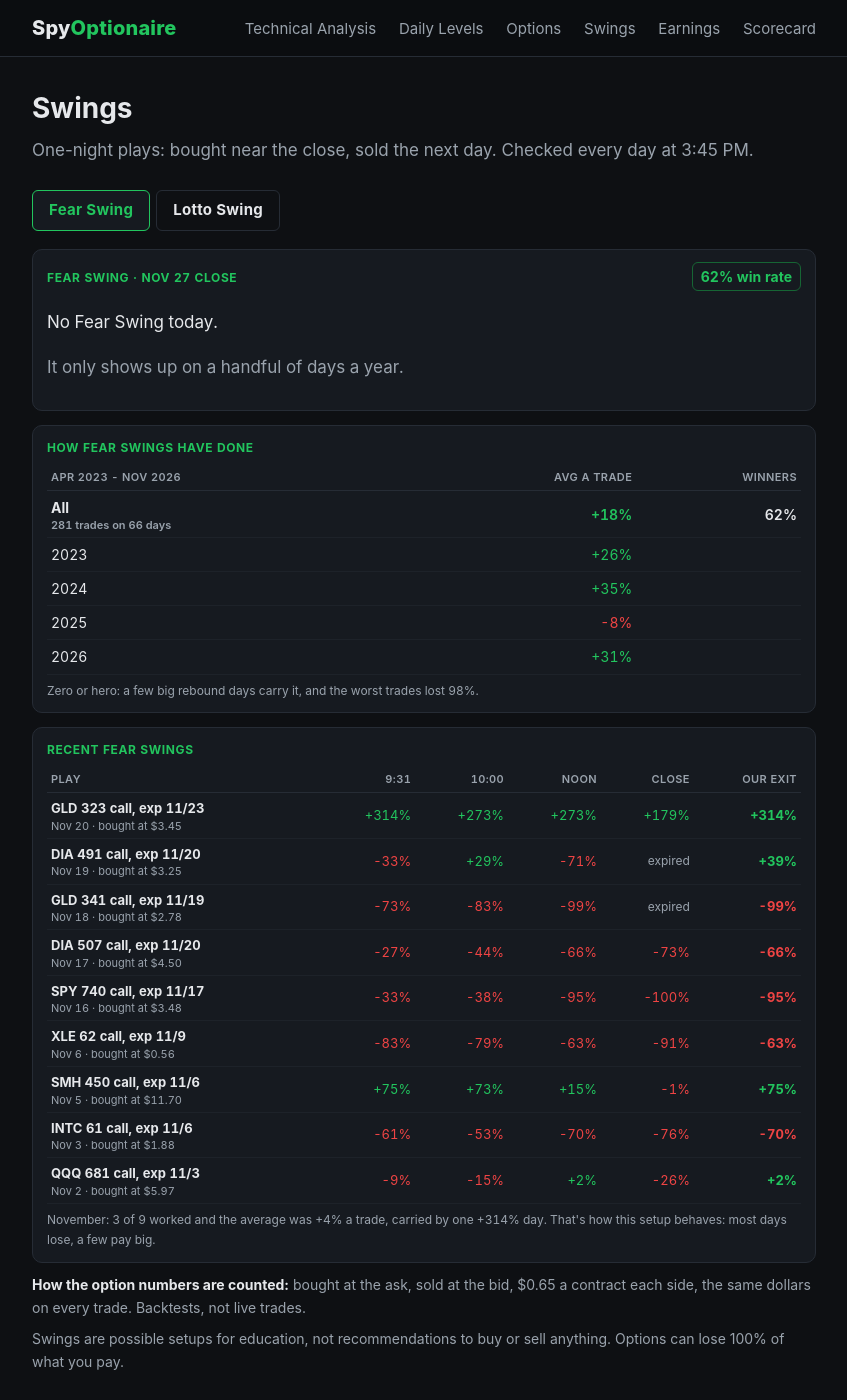
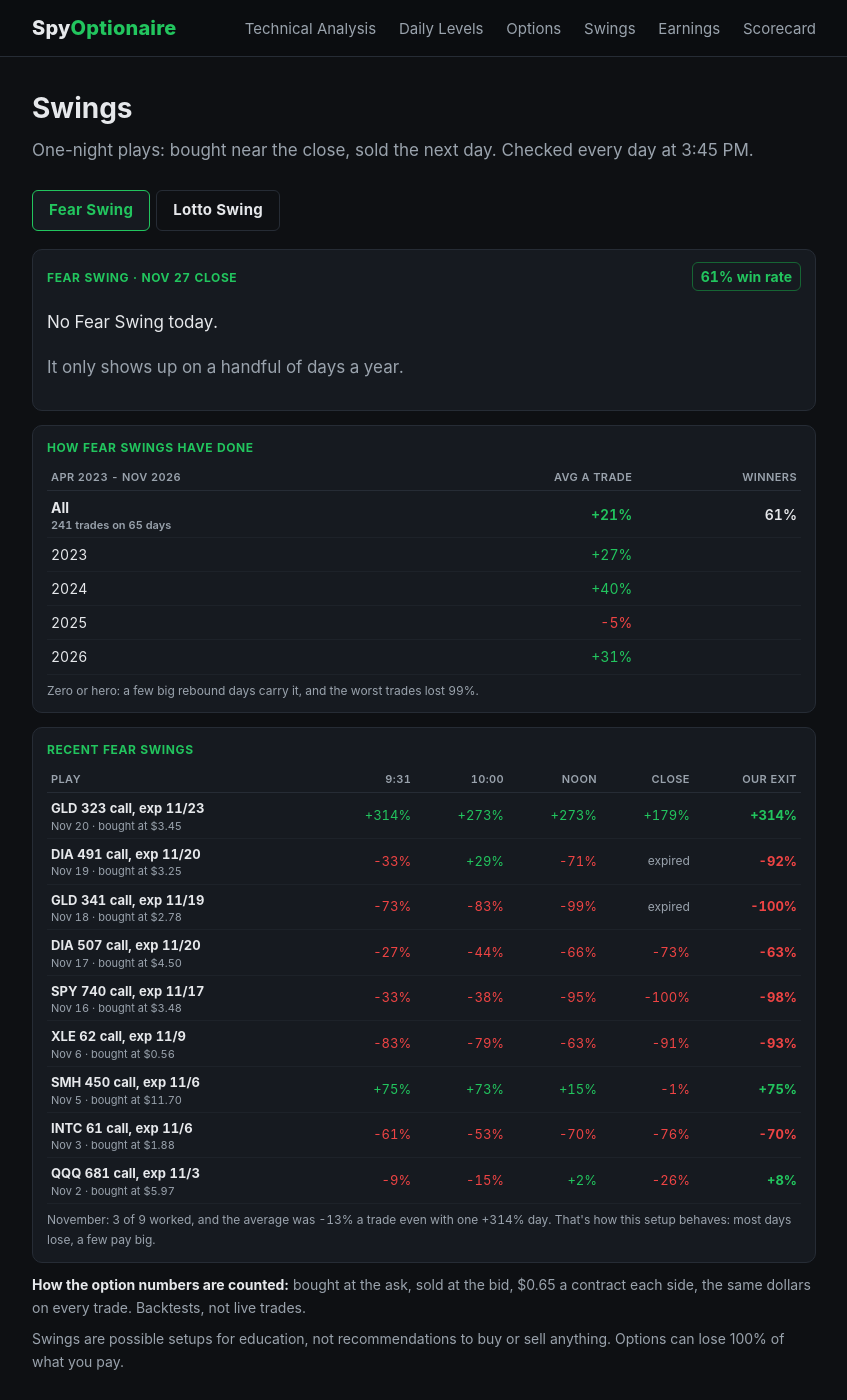
Before and after one commit to SpyOptionaire/spyoptionaire.github.io, a Jekyll site: the page built from swings.html, in a window 1280 px wide and 1400 px high. Shown: the whole window, without its empty margins (216-1063 px from the left). Built offline with Jekyll 4.4.1, drawn with Linux system fonts in a browser that asks for light colours.

Commit message:
Swings: new exit for both swings (records and the Our exit column re-scored), Fear Swing 61% win rate, Lotto 39-43%
Co-Authored-By: Claude Opus 5.5 <noreply@anthropic.com>
Claude-Session: https://claude.ai/code/session_01EnXCpuWUg6oc66XeZWqt4P

```diff
--- a/_data/swing_options.json
+++ b/_data/swing_options.json
@@ -2,39 +2,39 @@
  "period": "Apr 2023 - Nov 2026",
  "method": "Bought at the ask at 3:45 PM, sold at the bid the next day, $0.65 a contract each side, the same dollars on every trade.",
  "fear": {
-  "days": 66,
+  "days": 65,
   "days_by_year": "8 / 10 / 21 / 27",
-  "trades": 281,
-  "avg": 18,
+  "trades": 241,
+  "avg": 21,
   "med": 30,
-  "win": 62,
-  "worst": 98,
+  "win": 61,
+  "worst": 99,
   "years": [
    {
     "y": "2023",
-    "v": 26
+    "v": 27
    },
    {
     "y": "2024",
-    "v": 35
+    "v": 40
    },
    {
     "y": "2025",
-    "v": -8
+    "v": -5
    },
    {
     "y": "2026",
     "v": 31
    }
   ],
-  "winrate": "62%"
+  "winrate": "61%"
  },
  "watch": {
-  "call_win": 48,
+  "call_win": 43,
   "call_avg": -4,
-  "put_win": 42,
+  "put_win": 39,
   "put_avg": -14,
-  "winrate": "42-48%"
+  "winrate": "39-43%"
  },
  "stock": {
   "up": 59,
--- a/_data/swings.json
+++ b/_data/swings.json
@@ -68,7 +68,7 @@
    "noon": -71,
    "close": null,
    "best": 41,
-   "plan": 39,
+   "plan": -92,
    "cells": [
     -33,
     29,
@@ -86,7 +86,7 @@
    "noon": -99,
    "close": null,
    "best": -73,
-   "plan": -99,
+   "plan": -100,
    "cells": [
     -73,
     -83,
@@ -104,7 +104,7 @@
    "noon": -66,
    "close": -73,
    "best": -25,
-   "plan": -66,
+   "plan": -63,
    "cells": [
     -27,
     -44,
@@ -122,7 +122,7 @@
    "noon": -95,
    "close": -100,
    "best": -32,
-   "plan": -95,
+   "plan": -98,
    "cells": [
     -33,
     -38,
@@ -140,7 +140,7 @@
    "noon": -63,
    "close": -91,
    "best": -51,
-   "plan": -63,
+   "plan": -93,
    "cells": [
     -83,
     -79,
@@ -194,7 +194,7 @@
    "noon": 2,
    "close": -26,
    "best": 29,
-   "plan": 2,
+   "plan": 8,
    "cells": [
     -9,
     -15,
@@ -394,7 +394,7 @@
    "fear_win": 61.5
   }
  },
- "previous_note": "November: 3 of 9 worked and the average was +4% a trade, carried by one +314% day. That's how this setup behaves: most days lose, a few pay big.",
+ "previous_note": "November: 3 of 9 worked, and the average was -13% a trade even with one +314% day. That's how this setup behaves: most days lose, a few pay big.",
  "lotto_recent": [
   {
    "date": "Nov 24",
@@ -410,7 +410,7 @@
     -55
    ],
    "best": -7,
-   "res": -36
+   "res": -30
   },
   {
    "date": "Nov 24",
@@ -426,7 +426,7 @@
     11
    ],
    "best": 39,
-   "res": -78
+   "res": -16
   },
   {
    "date": "Nov 23",
@@ -442,7 +442,7 @@
     -23
    ],
    "best": -14,
-   "res": -66
+   "res": -53
   },
   {
    "date": "Nov 20",
@@ -474,7 +474,7 @@
     58
    ],
    "best": 128,
-   "res": 29
+   "res": 54
   },
   {
    "date": "Nov 19",
@@ -506,7 +506,7 @@
     52
    ],
    "best": 115,
-   "res": 36
+   "res": 53
   },
   {
    "date": "Nov 18",
@@ -522,7 +522,7 @@
     -96
    ],
    "best": -7,
-   "res": -95
+   "res": -88
   },
   {
    "date": "Nov 17",
@@ -538,7 +538,7 @@
     24
    ],
    "best": 30,
-   "res": 1
+   "res": -17
   },
   {
    "date": "Nov 17",
@@ -554,7 +554,7 @@
     -50
    ],
    "best": -15,
-   "res": -32
+   "res": -30
   }
  ]
 }
```
